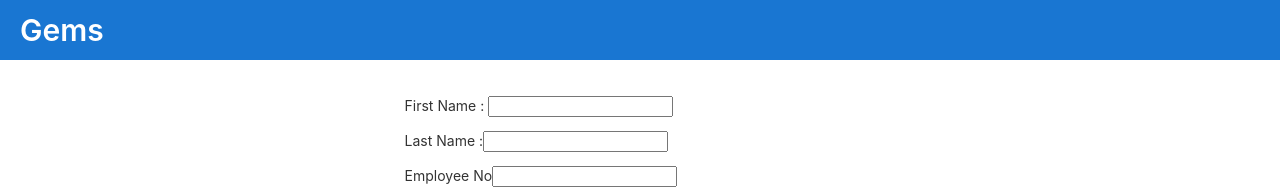
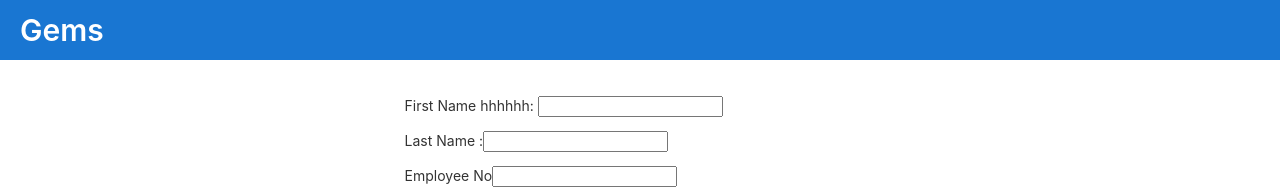
Before and after one commit to neethar/gems-app, an Angular app: page / in a window 1280 px wide. Shown: the top 189 px of the page. Built offline with nearby package versions, Linux system fonts and the light colour scheme; no server answers.

Commit message:
Update registration.component.html

```diff
--- a/src/app/registration/registration.component.html
+++ b/src/app/registration/registration.component.html
@@ -3,7 +3,7 @@
 
     <div class="row">
     <p>
-      <label for="firstName">First Name :    </label>
+      <label for="firstName">First Name hhhhhh:    </label>
       <input type="text" id="firstName" name="firstName" ngModel>
     </p>
 
```
